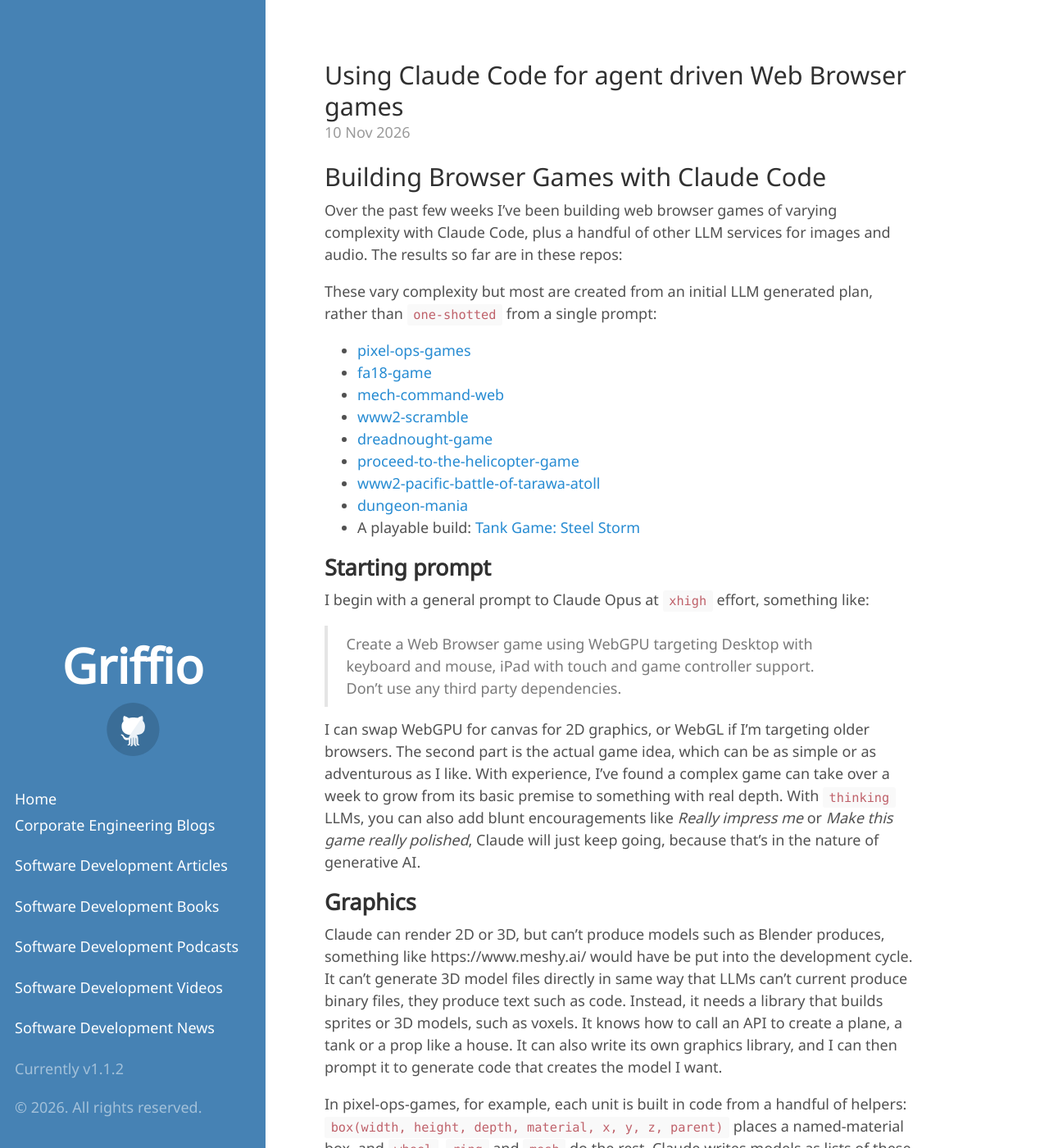
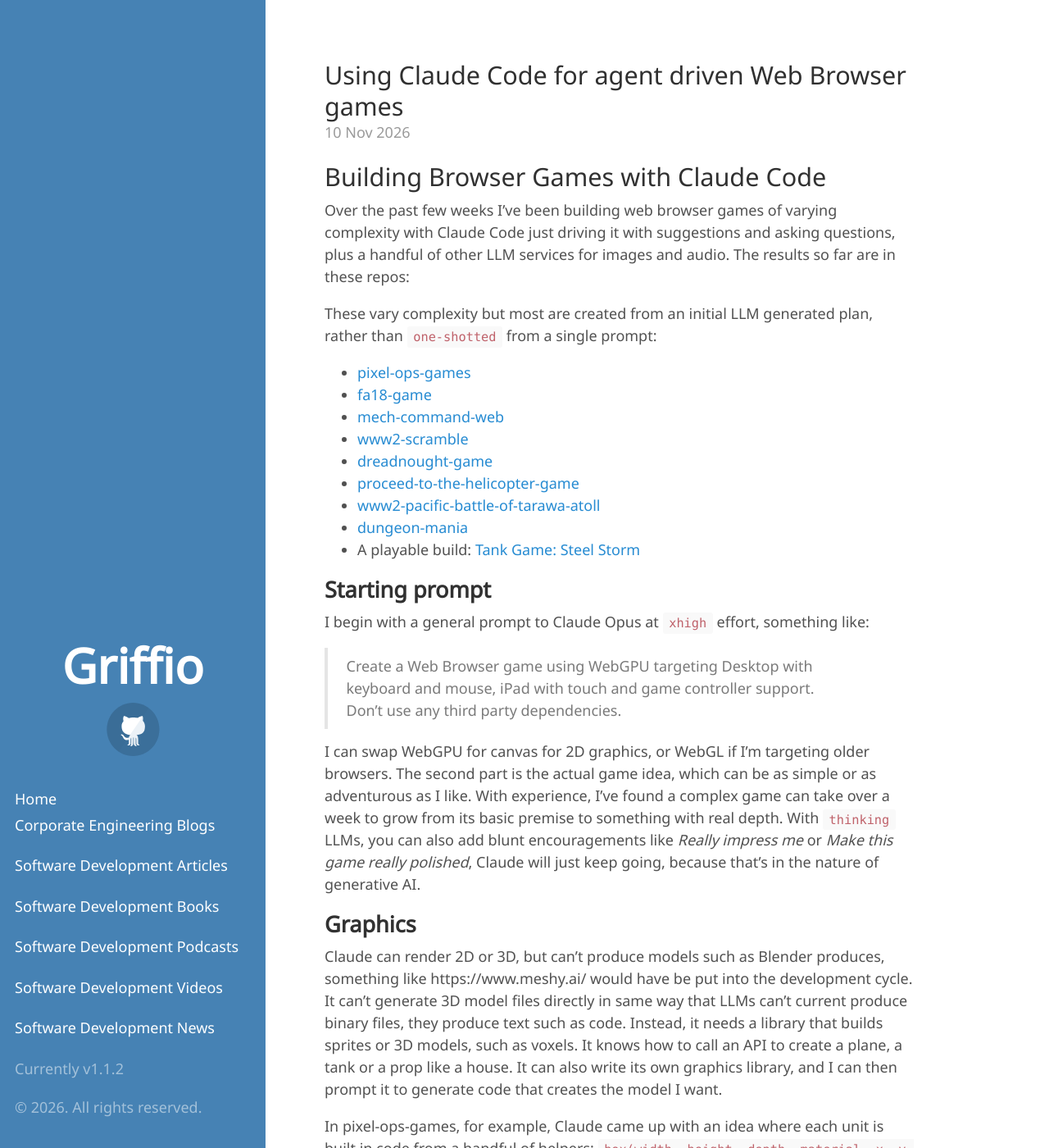
Before and after one commit to griffio/griffio.github.io, a Jekyll site: the page built from _posts/2026-11-10-Using-Claude-Code-For-Agent-Driven-Web-Browser-Games.md, in a window 1280 px wide and 1400 px high. Shown: the whole window at 82% size. Built offline with Jekyll 4.4.1, drawn with Linux system fonts in a browser that asks for light colours; some web fonts are replaced; some of the changed text lies outside the part shown.

Commit message:
Update 2026-11-10-Using-Claude-Code-For-Agent-Driven-Web-Browser-Games.md

````diff
--- a/_posts/2026-11-10-Using-Claude-Code-For-Agent-Driven-Web-Browser-Games.md
+++ b/_posts/2026-11-10-Using-Claude-Code-For-Agent-Driven-Web-Browser-Games.md
@@ -9,7 +9,7 @@
 
 # Building Browser Games with Claude Code
 
-Over the past few weeks I've been building web browser games of varying complexity with Claude Code, plus a handful of other LLM services for images and audio. The results so far are in these repos:
+Over the past few weeks I've been building web browser games of varying complexity with Claude Code just driving it with suggestions and asking questions, plus a handful of other LLM services for images and audio. The results so far are in these repos:
 
 These vary complexity but most are created from an initial LLM generated plan, rather than `one-shotted` from a single prompt:
 
@@ -35,7 +35,7 @@
 
 Claude can render 2D or 3D, but can't produce models such as Blender produces, something like https://www.meshy.ai/ would have be put into the development cycle. It can't generate 3D model files directly in same way that LLMs can't current produce binary files, they produce text such as code. Instead, it needs a library that builds sprites or 3D models, such as voxels. It knows how to call an API to create a plane, a tank or a prop like a house. It can also write its own graphics library, and I can then prompt it to generate code that creates the model I want.
 
-In pixel-ops-games, for example, each unit is built in code from a handful of helpers: `box(width, height, depth, material, x, y, z, parent)` places a named-material box, and `wheel`, `ring` and `mesh` do the rest. Claude writes models as lists of these calls, with comments describing what each part is. This is an abridged excerpt of how it builds the cargo truck (`supply` switches between the plain truck and the supply truck with its curtains rolled up over the load):
+In pixel-ops-games, for example, Claude came up with an idea where each unit is built in code from a handful of helpers: `box(width, height, depth, material, x, y, z, parent)` places a named-material box, and `wheel`, `ring` and `mesh` do the rest. Claude writes models as lists of these calls, with comments describing what each part is. This is an abridged excerpt of how it builds the cargo truck (`supply` switches between the plain truck and the supply truck with its curtains rolled up over the load):
 
 ```js
 // Reference look: 6x6 cargo truck in tri-colour camo. Square cab with a split windscreen, grille, mirrors on arms,
````
